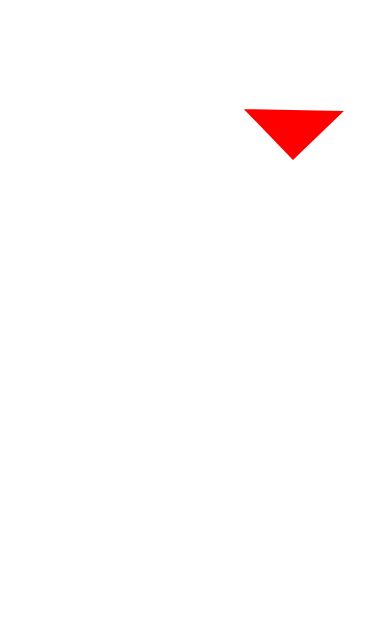
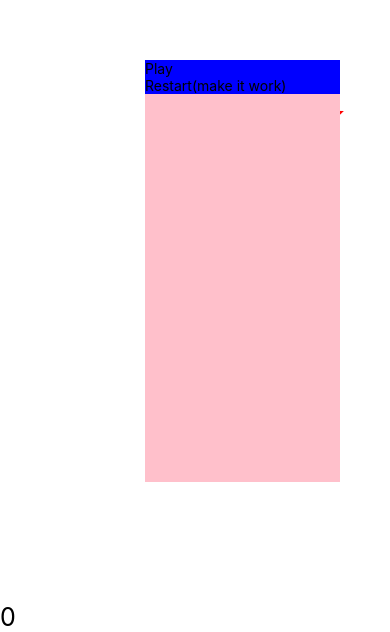
Before and after one commit to mirkan1/SomeTrexGame, a React Native app: screen / in a window 390 px wide. Shown: the part 212-844 px from the top of the page. Built offline with nearby package versions, Linux system fonts and the light colour scheme.

Commit message:
menu added, enemy change location

```diff
--- a/App.js
+++ b/App.js
@@ -1,22 +1,21 @@
 import React, { PureComponent } from 'react';
 import {Platform, StyleSheet, Text, View, Animated, TouchableOpacity, Dimensions, Easing, TouchableWithoutFeedback } from 'react-native';
-
-// DID SOME ANIMATION STUFF TO LEARN HOW TO ANIMATE
-// NEXT STEP: MAKE A GAME XD
-
-// https://www.khanacademy.org/partner-content/pixar/sets/rotation/e/rotating-a-point-around-the-origin-2
-// learn trigonometri on graphs better
+import { Constants } from 'expo';
+import Menu from './Menu';
 
 export default class App extends PureComponent {
   constructor(props) {
     super(props);
 
     this.displayBullet = [];
-    this.displayEnemy= [];
+    this.displayEnemy = [];
 
     this.state = {
       enemyWidth: new Animated.Value(30),
       anan: 1,
+      enemyMarginTop: new Animated.Value(Math.random() * Dimensions.get('window').height - 30,),
+      enemyMarginLeft: new Animated.Value(Math.random() * Dimensions.get('window').width - 30,),
+      count: 0,
     };
     this.timer = null;
     this.stopFunction = this.stopFunction.bind(this);
@@ -33,7 +32,6 @@ export default class App extends PureComponent {
 
 
   _increaseWidth = (myWidth, topMargin, leftMargin, Xprime, Yprime, key) => {
-    console.log(this.state.enemyWidth)
     Animated.parallel([
       Animated.timing(myWidth, {
       toValue: 20,
@@ -49,17 +47,39 @@ export default class App extends PureComponent {
         toValue: Yprime - 5,
         duration: 1000,
       }).start(() => {
+        let enemyMarginTop = JSON.stringify(this.displayEnemy[this.displayEnemy.length-1].props.style.marginTop) // diger turly {object object} diyor hata veriyor
+        let enemyMarginLeft = JSON.stringify(this.displayEnemy[this.displayEnemy.length-1].props.style.marginLeft) // diger turly {object object} diyor hata veriyor
+        let bullet = this.displayBullet[this.displayBullet.length-1].ref[0];
+        // enemy yi inte donusturemiyom mogu
+        console.log(this.displayEnemy[this.displayEnemy.length-1].props.style.marginLeft + 560);
+        //console.log(this.displayEnemy[this.displayEnemy.length-1].props.style.marginTop - this.displayBullet[this.displayBullet.length-1].ref[0], Math.abs(this.displayEnemy[this.displayEnemy.length-1].props.style.marginTop - this.displayBullet[this.displayBullet.length-1].ref[0]) <= 30 );
         this.displayEnemy.length > 0
       ?
-      Math.abs(this.displayEnemy[this.displayEnemy.length-1].props.style.marginTop - this.displayBullet[this.displayBullet.length-1].ref[0]) <= 30 && Math.abs(this.displayEnemy[this.displayEnemy.length-1].props.style.marginLeft - this.displayBullet[this.displayBullet.length-1].ref[1]) <= 30
+      Math.abs(enemyMarginTop - this.displayBullet[this.displayBullet.length-1].ref[0]) <= 30 && Math.abs(enemyMarginLeft - this.displayBullet[this.displayBullet.length-1].ref[1]) <= 30
         ? (
+          Animated.parallel([
             Animated.timing(this.state.enemyWidth, {
-              toValue: 0,
+              toValue: 15,
               easing: Easing.elastic(2),
+              duration: 500,
+            }).start(),
+            Animated.timing(this.state.enemyMarginTop, {
+              // make value so it cannot go out of screen
+              // something like cannot be lower than 10 or higher than 500
+              toValue: Math.random() * (Dimensions.get('window').height - 30),
               duration: 1000,
-            }).start(() => {
-              this.displayEnemy = [];
-            })
+            }).start(),
+            Animated.timing(this.state.enemyMarginLeft, {
+              toValue: Math.random() * (Dimensions.get('window').width - 30),
+              duration: 1000,
+              }).start(() => {
+            Animated.timing(this.state.enemyWidth, {
+              toValue: 30,
+              duration: 500,
+            }).start()
+              }),
+            ]),
+            this.setState({count: this.state.count+1})
           )
         : null
       : null;
@@ -73,7 +93,6 @@ export default class App extends PureComponent {
       this.displayBullet[key] = null;
       this._disappear()
     });
-
   }
 
   killEnemy = (enemyWidth) => {
@@ -103,7 +122,6 @@ export default class App extends PureComponent {
 
   changeDirection = (evt) => {
     let FRONT = [Dimensions.get('window').height / 2, Dimensions.get('window').width / 2];
-    //console.log(this.displayBullet) // 187.5, 333.5
     let Yprime = evt.nativeEvent.locationX;
     let Xprime = evt.nativeEvent.locationY;
     let toa = (FRONT[1] - Yprime) / (FRONT[0] - Xprime);
@@ -128,8 +146,8 @@ export default class App extends PureComponent {
             width: this.state.enemyWidth,
             height: this.state.enemyWidth,
             position: "absolute",
-            marginTop: Math.random() * Dimensions.get('window').height - 30,
-            marginLeft: Math.random() * Dimensions.get('window').width - 30,
+            marginTop: this.state.enemyMarginTop,
+            marginLeft: this.state.enemyMarginLeft,
           }}
           key={this.displayEnemy.length}
         >
@@ -157,9 +175,8 @@ export default class App extends PureComponent {
   }
 
   render() {
-    console.log(this.displayEnemy)
     return (
-      <Animated.View style={styles.container}>
+      <Menu style={styles.container}>
         <View>
           {this.displayBullet}
         </View>
@@ -171,11 +188,13 @@ export default class App extends PureComponent {
             { width: this.state.width },
             { transform:[ { rotateZ: (this.state.anan) + 'deg' }] }
             ]}>
+
           </Animated.View>
         <TouchableOpacity style={styles.container} onPress={(evt) => {this.changeDirection(evt)}}>
 
         </TouchableOpacity>
-      </Animated.View>
+        <Text style={{fontSize:25}}>{this.state.count}</Text>
+      </Menu>
     );
   }
 }
--- /dev/null
+++ b/Menu.js
@@ -0,0 +1,59 @@
+import React, { Component } from 'react';
+import {Platform, StyleSheet, Text, View, Animated, TouchableOpacity, Dimensions, Easing, TouchableWithoutFeedback } from 'react-native';
+import { Constants } from 'expo';
+
+class Menu extends Component {
+  constructor(props) {
+    super(props);
+    this.state = { menuOpacity: true }
+  };
+  render() {
+    if (this.state.menuOpacity) {
+  return (
+      <Animated.View style={this.props.style}>
+        {this.props.children}
+
+        <View style={{
+          width: Dimensions.get('window').width / 2,
+          height: Dimensions.get('window').height / 2,
+          alignSelf: 'center',
+          position: "absolute",
+          marginTop: Dimensions.get('window').height / 2 - 150,
+          marginLeft: Dimensions.get('window').width / 2 - 100,
+          backgroundColor: 'pink',
+
+        }}>
+          <TouchableOpacity
+			      onPress={() => this.setState({menuOpacity: !this.state.menuOpacity})}
+			      style={{backgroundColor: "blue"}}
+		      >
+            <Text>Play</Text>
+          </TouchableOpacity>
+
+          <TouchableOpacity
+			      onPress={() => this.setState({menuOpacity: !this.state.menuOpacity})}
+			      style={{backgroundColor: "blue"}}
+		      >
+            <Text>Restart(make it work)</Text>
+          </TouchableOpacity>
+        </View>
+
+      </Animated.View>
+  );
+    } else {
+      return (
+        <Animated.View style={this.props.style}>
+          {this.props.children}
+          <TouchableOpacity
+			      onPress={() => this.setState({menuOpacity: !this.state.menuOpacity})}
+			      style={{backgroundColor: "blue", alignSelf: 'auto',}}
+		      >
+            <Text>Open Menu</Text>
+          </TouchableOpacity>
+        </Animated.View>
+      );
+    }
+  }
+}
+
+export default Menu;
```
